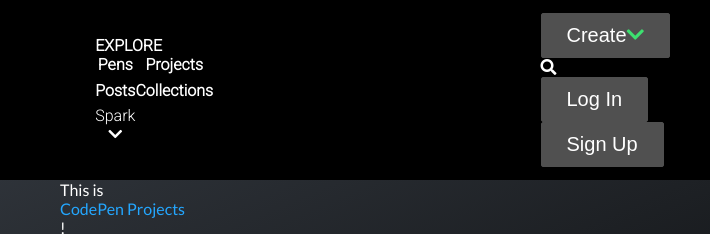
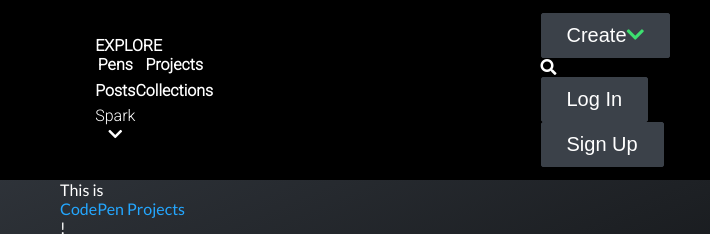
Before and after one commit to SirPenguintheWise/CodePen-DevCamp, a plain HTML site: page index.html in a window 1280 px wide. Shown: the top 234 px of the page, 570-1280 px from the left. Drawn offline with Linux system fonts and the light colour scheme; files that its build step writes are made by us from their sources; files whose address does not match are found by name.

Commit message:
Update buttons.css

```diff
--- a/buttons.css
+++ b/buttons.css
@@ -5,11 +5,11 @@
 }
 
 .btn {
-    background-color: rgb(80, 80, 80);
+    background-color: rgb(59, 65, 73);
     color: #11122b;
     font-size: 1.25em;
     padding: 10px 25px;
-    border: 1px solid rgb(80, 80, 80);
+    border: 1px solid rgb(59, 65, 73);
     border-radius: 2px;
     outline: none;
     transition: all 0.3s;
```
